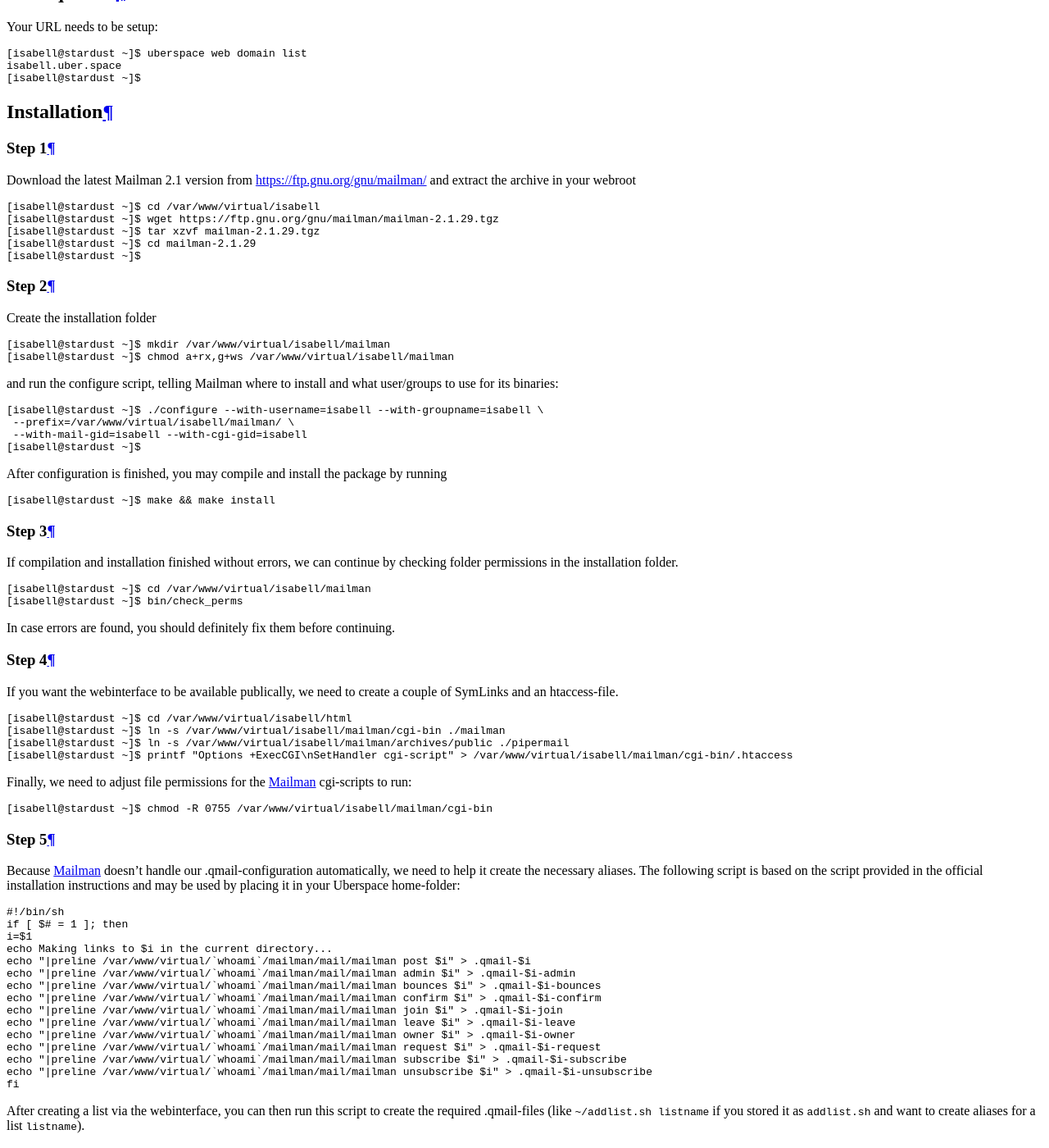
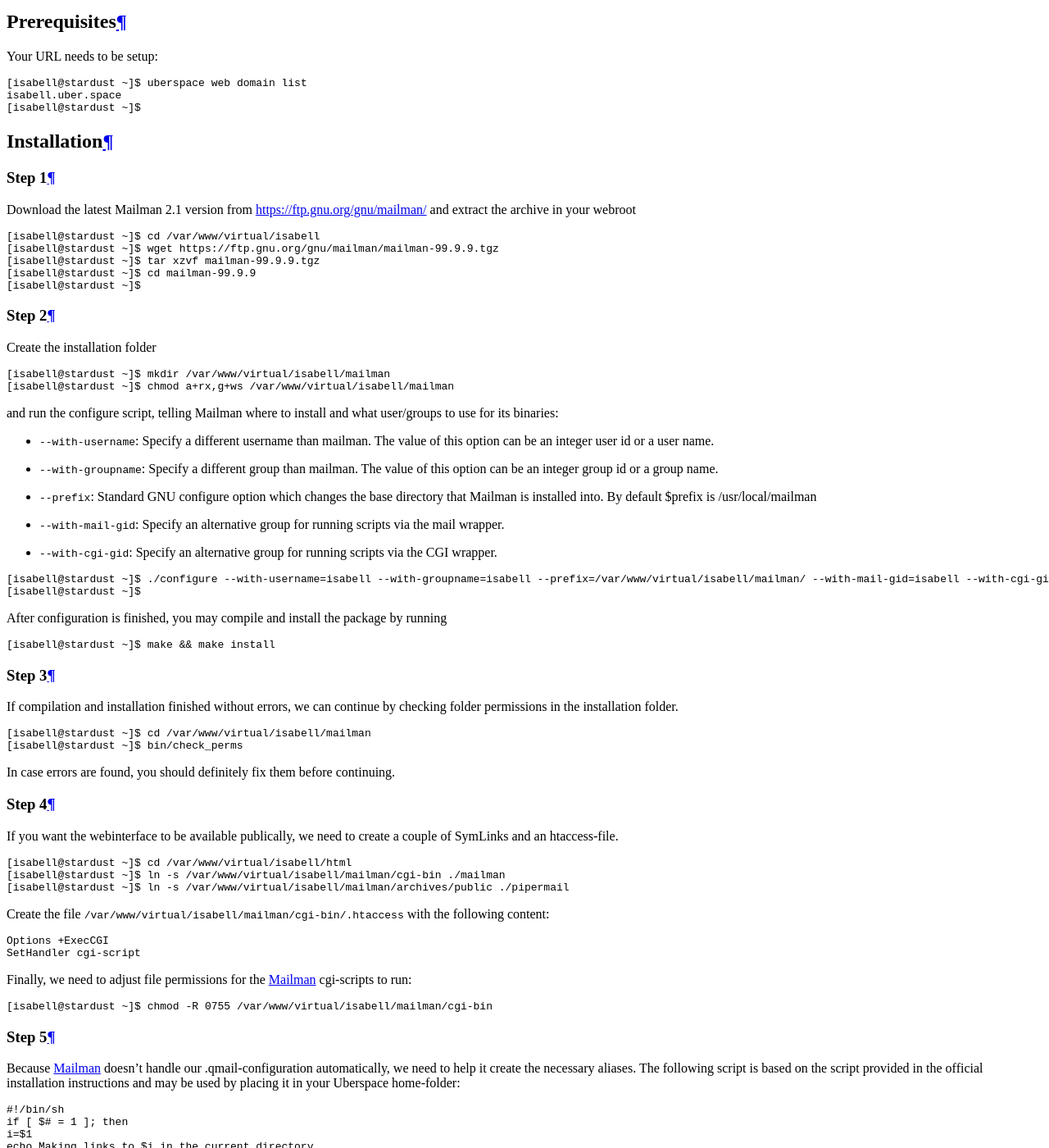
Before and after one commit to Uberspace/lab, a Sphinx documentation site: the page built from source/guide_mailman.rst, in a window 1280 px wide and 1400 px high, scrolled down 1635 px. Shown: the whole window at 82% size. Built offline with Sphinx 7.4.7 and the Read the Docs theme 2.0.0, drawn with Linux system fonts in a browser that asks for light colours; some of the changed text lies outside the part shown.

Commit message:
adhere closer to style guide

```diff
--- a/source/guide_mailman.rst
+++ b/source/guide_mailman.rst
@@ -7,9 +7,9 @@
   .. image:: _static/images/mailman.jpg
       :align: center
 
-###########
-Mailman 2.1
-###########
+#######
+Mailman
+#######
 
 Mailman_ is free software for managing electronic mail discussion and e-newsletter lists. Mailman is integrated with the web, making it easy for users to manage their accounts and for list owners to administer their lists. Mailman supports built-in archiving, automatic bounce processing, content filtering, digest delivery, spam filters, and more.
 
@@ -50,9 +50,9 @@
 ::
 
  [isabell@stardust ~]$ cd /var/www/virtual/isabell
- [isabell@stardust ~]$ wget https://ftp.gnu.org/gnu/mailman/mailman-2.1.29.tgz
- [isabell@stardust ~]$ tar xzvf mailman-2.1.29.tgz
- [isabell@stardust ~]$ cd mailman-2.1.29
+ [isabell@stardust ~]$ wget https://ftp.gnu.org/gnu/mailman/mailman-99.9.9.tgz
+ [isabell@stardust ~]$ tar xzvf mailman-99.9.9.tgz
+ [isabell@stardust ~]$ cd mailman-99.9.9
  [isabell@stardust ~]$
 
 Step 2
@@ -66,11 +66,15 @@
 
 and run the configure script, telling Mailman where to install and what user/groups to use for its binaries:
 
+* ``--with-username``: Specify a different username than mailman. The value of this option can be an integer user id or a user name.
+* ``--with-groupname``: Specify a different group than mailman. The value of this option can be an integer group id or a group name.
+* ``--prefix``: Standard GNU configure option which changes the base directory that Mailman is installed into. By default $prefix is /usr/local/mailman
+* ``--with-mail-gid``: Specify an alternative group for running scripts via the mail wrapper.
+* ``--with-cgi-gid``: Specify an alternative group for running scripts via the CGI wrapper.
+
 ::
 
- [isabell@stardust ~]$ ./configure --with-username=isabell --with-groupname=isabell \
-  --prefix=/var/www/virtual/isabell/mailman/ \
-  --with-mail-gid=isabell --with-cgi-gid=isabell
+ [isabell@stardust ~]$ ./configure --with-username=isabell --with-groupname=isabell --prefix=/var/www/virtual/isabell/mailman/ --with-mail-gid=isabell --with-cgi-gid=isabell
  [isabell@stardust ~]$
 
 After configuration is finished, you may compile and install the package by running
@@ -101,7 +105,13 @@
  [isabell@stardust ~]$ cd /var/www/virtual/isabell/html
  [isabell@stardust ~]$ ln -s /var/www/virtual/isabell/mailman/cgi-bin ./mailman
  [isabell@stardust ~]$ ln -s /var/www/virtual/isabell/mailman/archives/public ./pipermail
- [isabell@stardust ~]$ printf "Options +ExecCGI\nSetHandler cgi-script" > /var/www/virtual/isabell/mailman/cgi-bin/.htaccess
+
+Create the file ``/var/www/virtual/isabell/mailman/cgi-bin/.htaccess`` with the following content:
+
+::
+
+ Options +ExecCGI
+ SetHandler cgi-script
 
 Finally, we need to adjust file permissions for the Mailman_ cgi-scripts to run:
 
@@ -165,8 +175,12 @@
 
  [isabell@stardust ~]$ /var/www/virtual/isabell/mailman/bin/withlist -l -a -r fix_url
 
-Step 7
-------
+
+Finishing Installation
+======================
+
+Create site-wide mailinglist
+----------------------------
 
 Now we are ready to create the administrative (site-wide) mailing list! Simply run
 
```
Also changed, not shown: other parts of source/guide_mailman.rst (+6 -6 lines).
